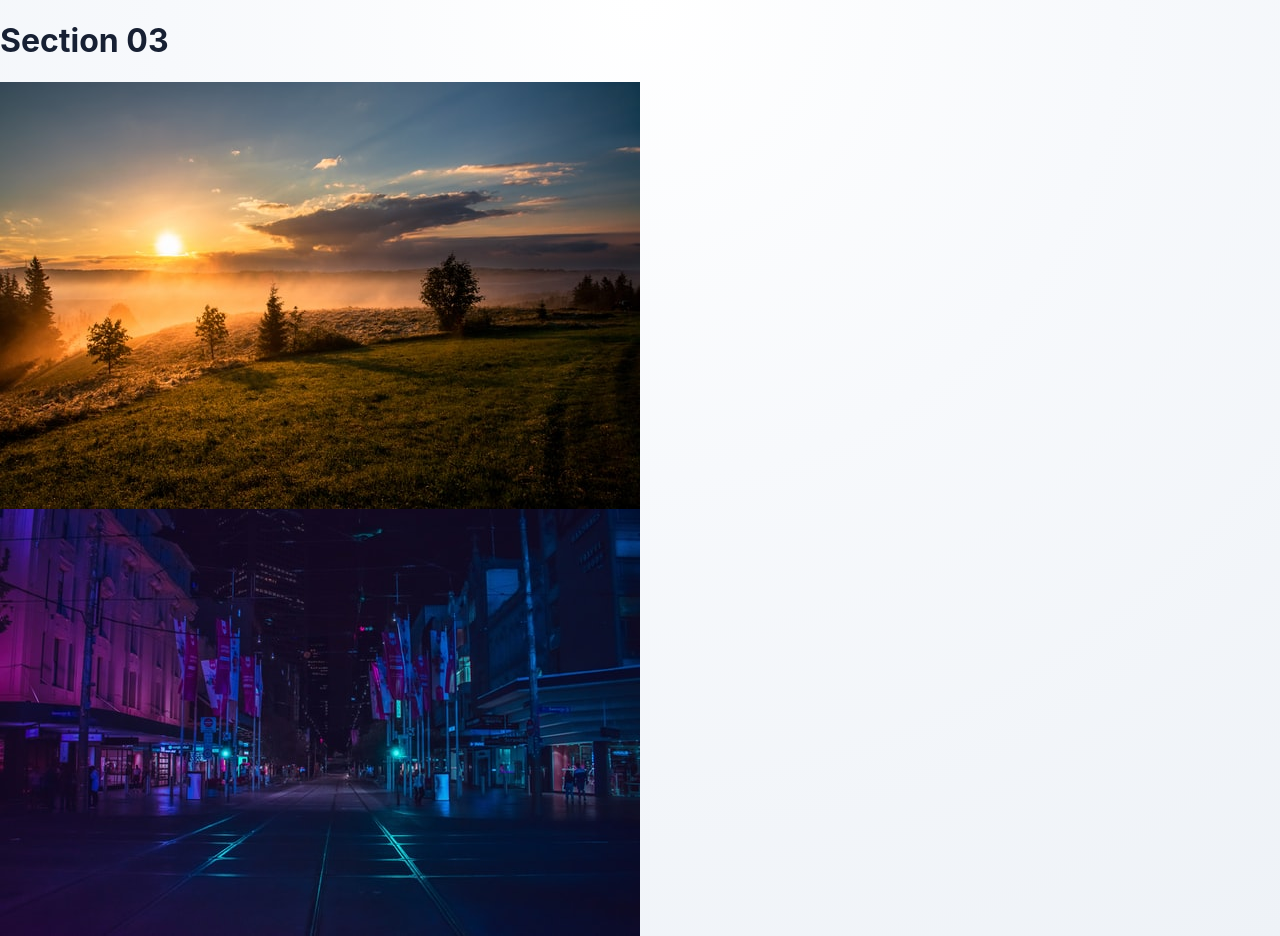
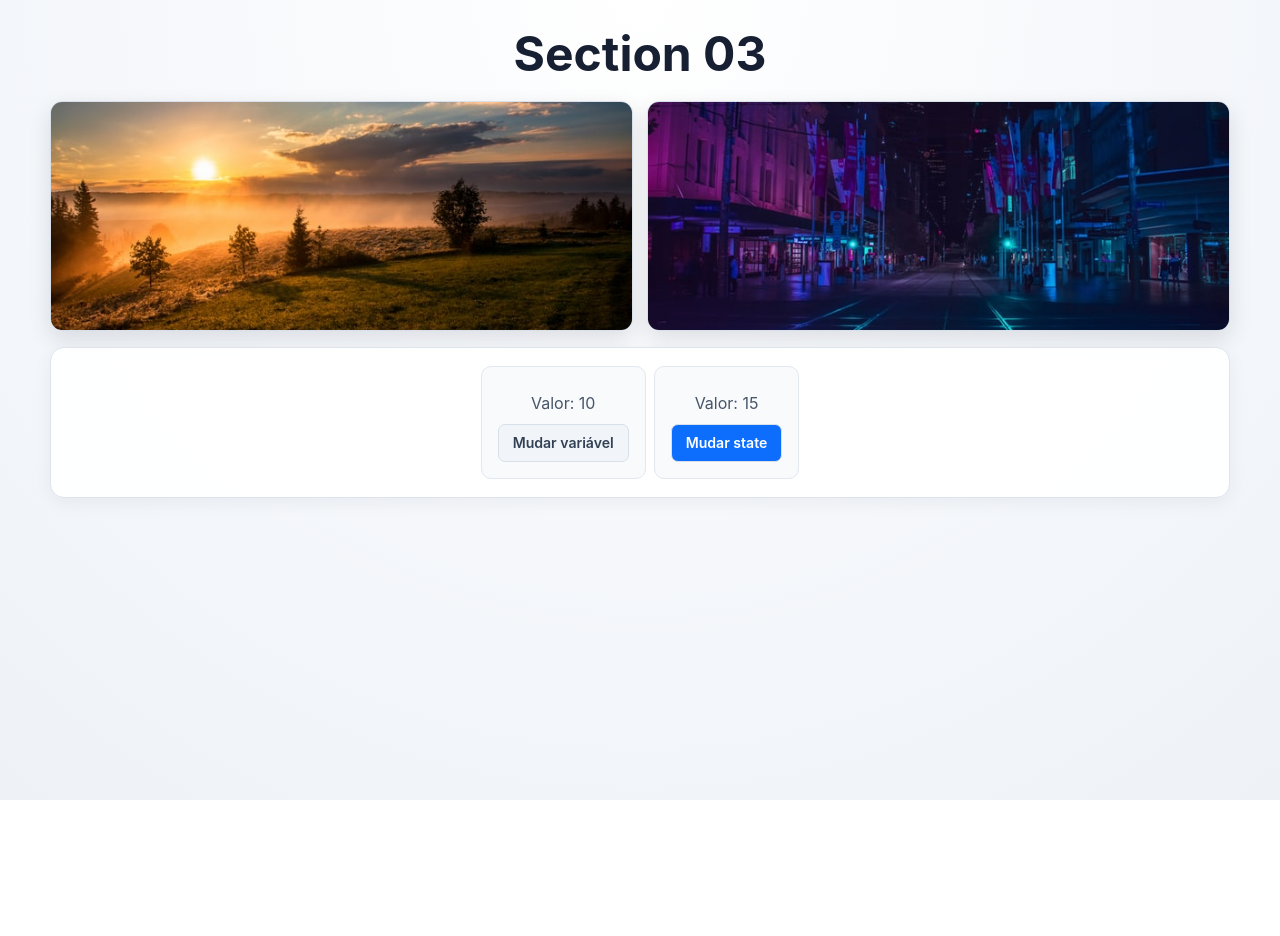
Before and after one commit to RenanNunesz10/Review-React, a React (Vite) app: page / in a window 1280 px wide. After the commit the page ends 800 px from the top, so only its background shows below. Built offline with nearby package versions, Linux system fonts and the light colour scheme.

Commit message:
feat: compare regular data and state

```diff
--- a/src/App.jsx
+++ b/src/App.jsx
@@ -1,16 +1,18 @@
 import './App.css'
 import city from './assets/city.jpg'
+import ManageData from './components/ManageData'
 
 function App() {
   return (
     <>
-      <div>
+      <div className="App">
         <h1> Section 03</h1>
         <div>
           <img src="/img1.jpg" alt="Paisagem" />
 
           <img src={city} alt="Cidade Futurista" />
         </div>
+        <ManageData />
       </div>
     </>
   )
--- a/src/components/ManageData.jsx
+++ b/src/components/ManageData.jsx
@@ -0,0 +1,33 @@
+import { useState } from "react";
+
+const ManageData = () => {
+  // Valor comum: não possui setter do React.
+  let someData = 10;
+
+  // State: quando atualizado, React renderiza novamente o componente.
+  const [anotherNumber, setAnotherNumber] = useState(15);
+
+  return (
+    <div>
+      <div>
+        <p>Valor: {someData}</p>
+
+        {/* A variável muda internamente, mas React não é avisado. */}
+        <button onClick={() => (someData = 15)}>
+          Mudar variável
+        </button>
+      </div>
+
+      <div>
+        <p>Valor: {anotherNumber}</p>
+
+        {/* O setter atualiza o state e solicita nova renderização. */}
+        <button onClick={() => setAnotherNumber(20)}>
+          Mudar state
+        </button>
+      </div>
+    </div>
+  );
+};
+
+export default ManageData;
```
